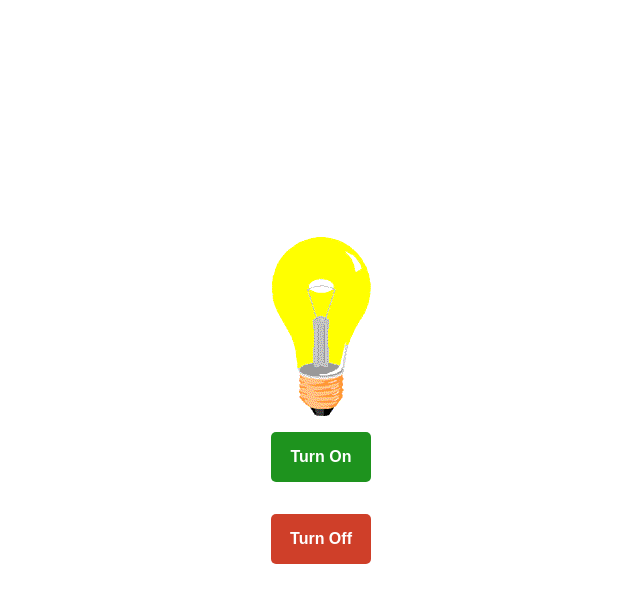
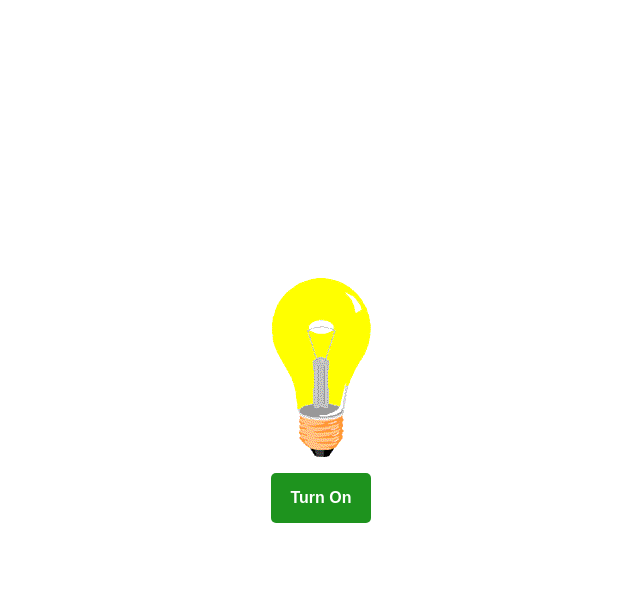
Before and after one commit to mohitparmar1/Javascript-practice-project, a plain HTML site: page Buld_On-Off/index.html in a window 1280 px wide. Both pictures are taken after a click on the button "Turn On". Shown: the whole page, without its empty margins (319-959 px from the left). Drawn offline with Linux system fonts and the light colour scheme.

Commit message:
made some changes in bulb project

```diff
--- a/Buld_On-Off/index.html
+++ b/Buld_On-Off/index.html
@@ -13,9 +13,6 @@
       <button id="bulb-on" type="button" class="btn">
         Turn On
       </button>
-      <button id="bulb-off" type="button" class="btn">
-        Turn Off
-      </button>
     </div>
     <script src="main.js"></script>
   </body>
--- a/Buld_On-Off/main.js
+++ b/Buld_On-Off/main.js
@@ -1,10 +1,12 @@
 const bulbEl = document.getElementById("bulb");
 const bulbOn = document.getElementById("bulb-on");
-const bulbOff = document.getElementById("bulb-off");
+
 
 bulbOn.addEventListener("click", () => {
-  bulbEl.src = "./bulb-on.gif";
+    if(bulbEl.src.match("off")) {
+        bulbEl.src = "./bulb-on.gif";
+    }else{
+        bulbEl.src = "./bulb-off.gif";
+    }
+
 });
-bulbOff.addEventListener("click", () => {
-  bulbEl.src = "./bulb-off.gif";
-});
--- a/Buld_On-Off/style.css
+++ b/Buld_On-Off/style.css
@@ -18,15 +18,3 @@
     border-radius: 5px;
     font-weight: Bold;
 }
-.container button:last-child{
-    width: 100px;
-    height: 50px;
-    margin: 1rem 0;
-    padding: 0.5rem;
-    font-size: 1rem;
-    background: rgb(207, 63, 41);
-    color: white;
-    border: none;
-    border-radius: 5px;
-    font-weight: Bold;
-}
```
